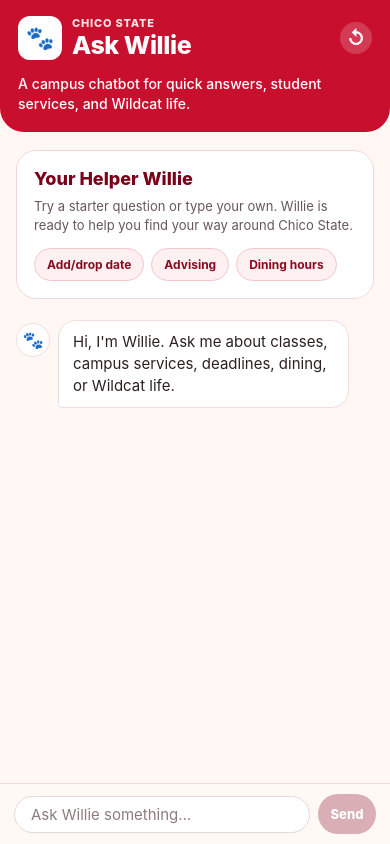
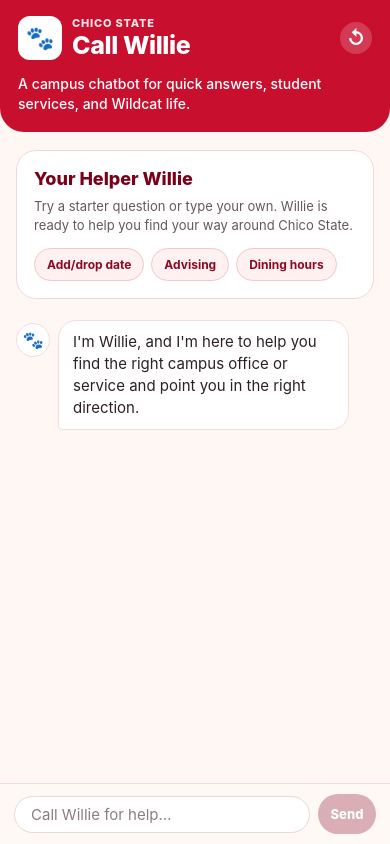
Before and after one commit to RogueL90/CSU-Chico-Tool, a React Native app in the folder csuc/: screen / in a window 390 px wide. Built offline with nearby package versions, Linux system fonts and the light colour scheme.

Commit message:
Rename assistant to Call Willie

```diff
--- a/csuc/app.json
+++ b/csuc/app.json
@@ -1,6 +1,6 @@
 {
   "expo": {
-    "name": "Ask Willie",
+    "name": "Call Willie",
     "slug": "csuc",
     "version": "1.0.0",
     "orientation": "portrait",
--- a/csuc/src/chatbot/ChatScreen.js
+++ b/csuc/src/chatbot/ChatScreen.js
@@ -18,7 +18,7 @@ import MessageBubble from './components/MessageBubble';
 import { askKnowledgeBase } from '../../aws-bedrock/knowledgeBase';
 
 // ─── Constants ───────────────────────────────────────────────────────────────
-const GREETING = "Hi, I'm Willie. Ask me about classes, campus services, deadlines, dining, or Wildcat life.";
+const GREETING = "I'm Willie, and I'm here to help you find the right campus office or service and point you in the right direction.";
 const STARTER_QUESTIONS = ['Add/drop date', 'Advising', 'Dining hours'];
 
 // ─── Helpers ─────────────────────────────────────────────────────────────────
@@ -156,7 +156,7 @@ export default function ChatScreen() {
           </View>
           <View>
             <Text style={styles.eyebrow}>CHICO STATE</Text>
-            <Text style={styles.headerTitle}>Ask Willie</Text>
+            <Text style={styles.headerTitle}>Call Willie</Text>
           </View>
         </View>
         <View style={styles.headerActions}>
@@ -202,7 +202,7 @@ export default function ChatScreen() {
                     onPress={() => sendToBedrock(question)}
                     disabled={loading}
                     accessibilityRole="button"
-                    accessibilityLabel={`Ask Willie about ${question}`}
+                    accessibilityLabel={`Call Willie about ${question}`}
                   >
                     <Text style={styles.starterChipText}>{question}</Text>
                   </TouchableOpacity>
@@ -253,7 +253,7 @@ export default function ChatScreen() {
             style={styles.input}
             value={inputText}
             onChangeText={setInputText}
-            placeholder="Ask Willie something…"
+            placeholder="Call Willie for help…"
             placeholderTextColor="#8D7C7F"
             returnKeyType="send"
             onSubmitEditing={handleSend}
```
